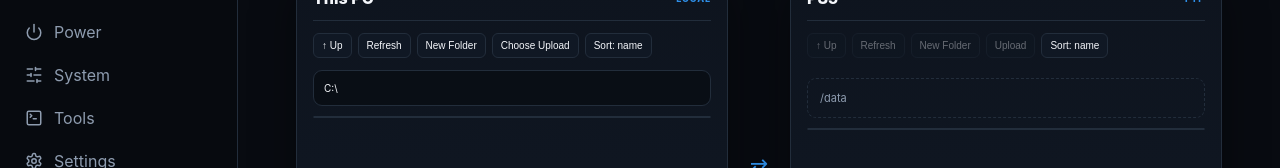
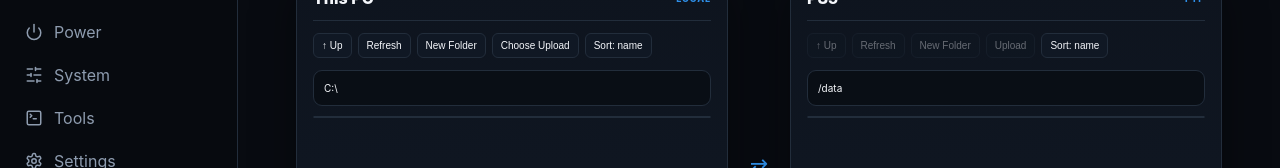
Before and after one commit to Zer0Spce/ZeroSpace, a React (Vite) app: page / in a window 1280 px wide. Both pictures are taken after a click on the button "FTP Manager". Shown: the part 371-539 px from the top of the page. Built offline with nearby package versions, Linux system fonts and the light colour scheme.

Commit message:
Make PS5 FTP path directly navigable

```diff
--- a/src/App.tsx
+++ b/src/App.tsx
@@ -34,7 +34,7 @@ function FtpModule(){
  async function loadLocal(path=localPath){try{setLocalItems(await listLocalDirectory(path));setLocalPath(path)}catch(e){setStatus(String(e))}}useEffect(()=>{loadLocal("C:\\")},[]);async function localMkdir(){const n=prompt("New local folder name");if(n){await createLocalFolder(localPath.replace(/[\\\\/]+$/,"")+"\\\\"+n);loadLocal()}}async function localRename(x:LocalEntry){const n=prompt("Rename to",x.name);if(n&&n!==x.name){const base=x.path.slice(0,x.path.length-x.name.length);await renameLocalPath(x.path,base+n);loadLocal()}}async function localRemove(x:LocalEntry){if(confirm(`Delete ${x.name} from this PC?`)){await deleteLocalPath(x.path);loadLocal()}}
  const shownLocal=[...localItems].sort((a,b)=>b.isDir===a.isDir?(localSort==="size"?(b.size??0)-(a.size??0):a.name.localeCompare(b.name)):Number(b.isDir)-Number(a.isDir));const shownRemote=[...items].sort((a,b)=>b.isDir===a.isDir?(remoteSort==="size"?(b.size??0)-(a.size??0):a.name.localeCompare(b.name)):Number(b.isDir)-Number(a.isDir));function localUp(){const p=localPath.replace(/[\\\\/]+$/,"");const i=Math.max(p.lastIndexOf("\\\\"),p.lastIndexOf("/"));if(i>=2)loadLocal(p.slice(0,i+1))}
  async function connect(path=remote){if(!host.trim()||!Number(port)){setConnected(false);setStatus("Enter a valid PS5 IP and port.");return}try{setStatus(connected?"Refreshing…":"Connecting…");const r={host:host.trim(),port:Number(port),path,user,password};const rows=await ftpList(r);setItems(rows);setRemote(path);localStorage.setItem("zerospace-host",host.trim());localStorage.setItem("zerospace-port",port);localStorage.setItem("zerospace-remote",path);setConnected(true);setStatus(`Connected · ${rows.length} items`)}catch(e){setConnected(false);setItems([]);setStatus(`Disconnected · ${String(e)}`)}}
- function up(){const p=remote.replace(/\/$/,"");const i=p.lastIndexOf("/");connect(i<=0?"/":p.slice(0,i))}
+ function up(){const p=remote.replace(/\/$/,"");const i=p.lastIndexOf("/");connect(i<=0?"/":p.slice(0,i))} async function goRemote(){await connect(remote.trim()||"/")}
  async function mkdir(){const n=prompt("New PS5 folder name");if(n){await ftpCreateFolder(req(),n);connect()}}
  async function rename(x:RemoteEntry){const n=prompt("Rename to",x.name);if(n&&n!==x.name){await ftpRename(req(),x.name,n);connect()}}
  async function remove(x:RemoteEntry){if(confirm(`Delete ${x.name} from PS5?`)){await ftpDelete(req(),x.name,x.isDir);connect()}}
@@ -43,9 +43,9 @@ function FtpModule(){
  async function downloadPath(remoteName:string,target:string,confirmOverwrite=true){if(confirmOverwrite&&localItems.some(x=>!x.isDir&&x.path.toLowerCase()===target.toLowerCase())&&!confirm(`${remoteName} already exists on this PC. Overwrite it?`))return;const id=Date.now()+Math.random();setQueue(q=>[...q,{id,name:remoteName,direction:"PS5 → PC",status:"Transferring",localPath:target,remoteName}]);try{const bytes=await ftpDownload(req(),remoteName,target);setQueue(q=>q.map(y=>y.id===id?{...y,status:"Complete",bytes}:y));loadLocal()}catch(e){setQueue(q=>q.map(y=>y.id===id?{...y,status:"Failed"}:y));setStatus(String(e))}}
  async function download(x:RemoteEntry){if(x.isDir)return;const target=localPath.replace(/[\\\\/]+$/,"")+"\\\\"+x.name;await downloadPath(x.name,target)}
  return <div className="page"><div className="eyebrow">ZEROSPACE FTP MANAGER</div><h1>FTP Manager</h1><p className="lead">Dual-pane file manager for moving files directly between this PC and your PS5.</p>
- <section className="card connectionBar"><label>PS5 IP<input value={host} onChange={e=>setHost(e.target.value)} placeholder="192.168.1.50"/></label><label>Port<input value={port} onChange={e=>setPort(e.target.value)}/></label><label>Remote path<input value={remote} onChange={e=>setRemote(e.target.value)}/></label><button className="primary" onClick={()=>connect()}>{connected?"Reconnect":"Connect"}</button></section><div className="ftpStatus"><span className={connected?"connectionDot online":"connectionDot"}/>{status}</div>
+ <section className="card connectionBar"><label>PS5 IP<input value={host} onChange={e=>setHost(e.target.value)} placeholder="192.168.1.50"/></label><label>Port<input value={port} onChange={e=>setPort(e.target.value)}/></label><label>Remote path<input value={remote} onChange={e=>setRemote(e.target.value)} onKeyDown={e=>e.key==="Enter"&&goRemote()}/></label><button className="primary" onClick={()=>connect()}>{connected?"Reconnect":"Connect"}</button></section><div className="ftpStatus"><span className={connected?"connectionDot online":"connectionDot"}/>{status}</div>
  <section className="ftpPreview"><div className="card pane remotePane"><div className="paneTitle">This PC <span>LOCAL</span></div><div className="remoteTools"><button onClick={localUp}>↑ Up</button><button onClick={()=>loadLocal()}>Refresh</button><button onClick={localMkdir}>New Folder</button><button onClick={uploadPicker}>Choose Upload</button><button onClick={()=>setLocalSort(s=>s==="name"?"size":"name")}>Sort: {localSort}</button></div><div className="localPathBar"><input value={localPath} onChange={e=>setLocalPath(e.target.value)} onKeyDown={e=>e.key==="Enter"&&loadLocal()}/></div><div className="remoteList">{shownLocal.map(x=><div className="remoteRow" key={x.path} onDoubleClick={()=>x.isDir&&loadLocal(x.path)}><span>{x.isDir?"▰":"▱"} {x.name}</span><span>{x.isDir?"—":formatBytes(x.size)}</span><span><button onClick={()=>localRename(x)}>Rename</button><button onClick={()=>localRemove(x)}>Delete</button>{!x.isDir&&<button onClick={()=>uploadPath(x.path,x.name)}>Upload →</button>}</span></div>)}</div></div>
- <div className="ftpArrows">⇄</div><div className="card pane remotePane"><div className="paneTitle">PS5 <span>FTP</span></div><div className="remoteTools"><button disabled={!connected} onClick={up}>↑ Up</button><button disabled={!connected} onClick={()=>connect()}>Refresh</button><button disabled={!connected} onClick={mkdir}>New Folder</button><button disabled={!connected} onClick={uploadPicker}>Upload</button><button onClick={()=>setRemoteSort(s=>s==="name"?"size":"name")}>Sort: {remoteSort}</button></div><div className="remotePath">{remote}</div><div className="remoteList">{shownRemote.map(x=><div className="remoteRow" key={x.path} onDoubleClick={()=>x.isDir&&connect(x.path)}><span>{x.isDir?"▰":"▱"} {x.name}</span><span>{x.isDir?"—":formatBytes(x.size??0)}</span><span><button onClick={()=>rename(x)}>Rename</button><button onClick={()=>remove(x)}>Delete</button>{!x.isDir&&<button onClick={()=>download(x)}>← Download</button>}</span></div>)}</div></div></section>
+ <div className="ftpArrows">⇄</div><div className="card pane remotePane"><div className="paneTitle">PS5 <span>FTP</span></div><div className="remoteTools"><button disabled={!connected} onClick={up}>↑ Up</button><button disabled={!connected} onClick={()=>connect()}>Refresh</button><button disabled={!connected} onClick={mkdir}>New Folder</button><button disabled={!connected} onClick={uploadPicker}>Upload</button><button onClick={()=>setRemoteSort(s=>s==="name"?"size":"name")}>Sort: {remoteSort}</button></div><div className="localPathBar"><input value={remote} disabled={!connected} onChange={e=>setRemote(e.target.value)} onKeyDown={e=>e.key==="Enter"&&goRemote()}/></div><div className="remoteList">{shownRemote.map(x=><div className="remoteRow" key={x.path} onDoubleClick={()=>x.isDir&&connect(x.path)}><span>{x.isDir?"▰":"▱"} {x.name}</span><span>{x.isDir?"—":formatBytes(x.size??0)}</span><span><button onClick={()=>rename(x)}>Rename</button><button onClick={()=>remove(x)}>Delete</button>{!x.isDir&&<button onClick={()=>download(x)}>← Download</button>}</span></div>)}</div></div></section>
  <section className="card queueCard"><div className="paneTitle">Transfer Queue <span>{queue.length} ITEMS</span></div>{queue.length===0?<div className="queueEmpty">Uploads and downloads will appear here.</div>:<div className="queueList">{queue.map(q=><div className="queueRow" key={q.id}><span>{q.direction}</span><strong>{q.name}</strong><span>{q.bytes?formatBytes(q.bytes):"—"}</span><em>{q.status}</em><span className="queueActions">{q.status==="Failed"&&q.localPath&&q.remoteName&&<button onClick={()=>{setQueue(old=>old.filter(x=>x.id!==q.id));q.direction==="PC → PS5"?uploadPath(q.localPath!,q.remoteName!,false):downloadPath(q.remoteName!,q.localPath!,false)}}>Retry</button>}<button onClick={()=>setQueue(old=>old.filter(x=>x.id!==q.id))}>Remove</button></span></div>)}</div>}</section></div>
 }
 function PayloadsModule(){
```
